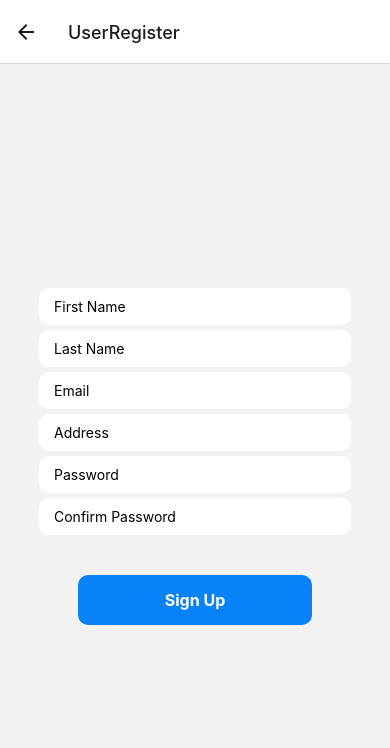
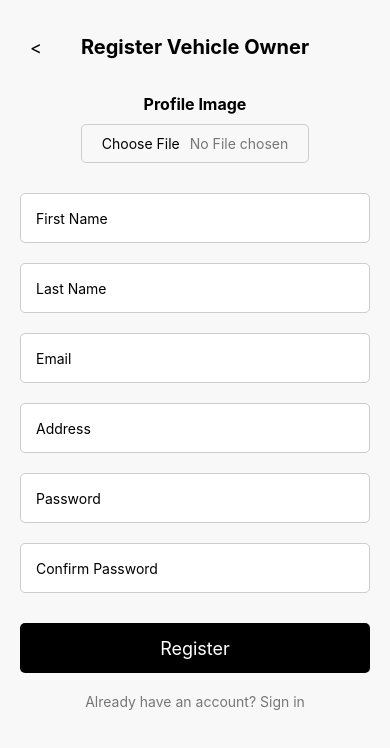
Before and after one commit to Pabelic1221/newCarmedicApp, a React Native app: screen /UserRegister in a window 390 px wide. Shown: the top 748 px of the page. Built offline with nearby package versions, Linux system fonts and the light colour scheme; no server answers.

Commit message:
Designing Login and Register Screen

```diff
--- a/screens/LoginScreen.js
+++ b/screens/LoginScreen.js
@@ -1,6 +1,6 @@
 import { useNavigation } from '@react-navigation/core';
 import React, { useEffect, useState } from 'react';
-import { KeyboardAvoidingView, StyleSheet, Text, TextInput, TouchableOpacity, View } from 'react-native';
+import { KeyboardAvoidingView, StyleSheet, Text, TextInput, TouchableOpacity, View, ActivityIndicator, Alert } from 'react-native';
 import { auth, db } from '../firebase';
 import { onAuthStateChanged, signInWithEmailAndPassword } from "firebase/auth";
 import { doc, getDoc } from "firebase/firestore";
@@ -8,6 +8,7 @@ import { doc, getDoc } from "firebase/firestore";
 const LoginScreen = () => {
   const [email, setEmail] = useState('');
   const [password, setPassword] = useState('');
+  const [isLoading, setIsLoading] = useState(false);
 
   const navigation = useNavigation();
 
@@ -28,18 +29,22 @@ const LoginScreen = () => {
     if (user.emailVerified && userData.verified) {
       navigation.replace("Home");
     } else {
-      alert("Please verify your email before logging in.");
+      Alert.alert("Please verify your email before logging in.");
       auth.signOut();
     }
   };
 
-  const handleLogin = () => {
-    signInWithEmailAndPassword(auth, email, password)
-      .then(userCredentials => {
-        const user = userCredentials.user;
-        console.log('Logged in with:', user.email);
-      })
-      .catch(error => alert(error.message));
+  const handleLogin = async () => {
+    setIsLoading(true);
+    try {
+      await signInWithEmailAndPassword(auth, email, password);
+      console.log('Logged in with:', email);
+    } catch (error) {
+      console.error('Error during login', error);
+      Alert.alert('Login Error', error.message);
+    } finally {
+      setIsLoading(false);
+    }
   };
 
   const handleSignUpNavigation = () => {
@@ -47,16 +52,16 @@ const LoginScreen = () => {
   };
 
   return (
-    <KeyboardAvoidingView
-      style={styles.container}
-      behavior="padding"
-    >
+    <KeyboardAvoidingView style={styles.container} behavior="padding">
+      <Text style={styles.title}>Login</Text>
       <View style={styles.inputContainer}>
         <TextInput
           placeholder="Email"
           value={email}
           onChangeText={text => setEmail(text)}
           style={styles.input}
+          keyboardType="email-address"
+          autoCapitalize="none"
         />
         <TextInput
           placeholder="Password"
@@ -66,21 +71,16 @@ const LoginScreen = () => {
           secureTextEntry
         />
       </View>
-
       <View style={styles.buttonContainer}>
-        <TouchableOpacity
-          onPress={handleLogin}
-          style={styles.button}
-        >
-          <Text style={styles.buttonText}>Login</Text>
-        </TouchableOpacity>
-        <TouchableOpacity
-          onPress={handleSignUpNavigation}
-          style={styles.signUpTextContainer}
-        >
-          <Text style={styles.signUpText}>
-            Don't have an account? Sign up
-          </Text>
+        {isLoading ? (
+          <ActivityIndicator size="large" color="#3498db" />
+        ) : (
+          <TouchableOpacity onPress={handleLogin} style={styles.button}>
+            <Text style={styles.buttonText}>Login</Text>
+          </TouchableOpacity>
+        )}
+        <TouchableOpacity onPress={handleSignUpNavigation} style={styles.signUpTextContainer}>
+          <Text style={styles.signUpText}>Don't have an account? Sign up</Text>
         </TouchableOpacity>
       </View>
     </KeyboardAvoidingView>
@@ -92,31 +92,39 @@ export default LoginScreen;
 const styles = StyleSheet.create({
   container: {
     flex: 1,
+    padding: 20,
     justifyContent: 'center',
     alignItems: 'center',
   },
+  title: {
+    fontSize: 24,
+    marginBottom: 20,
+  },
   inputContainer: {
-    width: '80%',
+    width: '100%',
   },
   input: {
+    width: '100%',
     backgroundColor: 'white',
     paddingHorizontal: 15,
     paddingVertical: 10,
     borderRadius: 10,
+    borderWidth: 1,
+    borderColor: '#ccc',
     marginTop: 5,
   },
   buttonContainer: {
-    width: '60%',
+    width: '100%',
     justifyContent: 'center',
     alignItems: 'center',
     marginTop: 40,
   },
   button: {
     backgroundColor: '#0782F9',
-    width: '100%',
     padding: 15,
     borderRadius: 10,
     alignItems: 'center',
+    width: '100%',
   },
   buttonText: {
     color: 'white',
--- a/screens/UserRegisterScreen.js
+++ b/screens/UserRegisterScreen.js
@@ -11,6 +11,10 @@ const UserRegisterScreen = ({ navigation }) => {
   const [address, setAddress] = useState('');
   const [password, setPassword] = useState('');
   const [confirmPassword, setConfirmPassword] = useState('');
+
+  React.useLayoutEffect(() => {
+    navigation.setOptions({ headerShown: false });
+  }, [navigation]);
 
   const handleSignUp = () => {
     if (password !== confirmPassword) {
@@ -45,60 +49,76 @@ const UserRegisterScreen = ({ navigation }) => {
       .catch(error => alert(error.message));
   };
 
+  const goBack = () => {
+    navigation.goBack();
+  };
+
   return (
     <KeyboardAvoidingView
       style={styles.container}
       behavior="padding"
     >
-      <View style={styles.inputContainer}>
+      <View style={styles.appBar}>
+        <TouchableOpacity onPress={goBack} style={styles.backButton}>
+          <Text style={styles.backText}>{'<'}</Text>
+        </TouchableOpacity>
+        <Text style={styles.appBarTitle}>Register Vehicle Owner</Text>
+      </View>
+
+      <View style={styles.uploadContainer}>
+        <Text style={styles.uploadLabel}>Profile Image</Text>
+        <TouchableOpacity style={styles.uploadButton}>
+          <Text style={styles.uploadButtonText}>Choose File</Text>
+          <Text style={styles.noFileText}>No File chosen</Text>
+        </TouchableOpacity>
+      </View>
+
       <TextInput
+        style={styles.input}
+        value={firstName}
+        onChangeText={setFirstName}
         placeholder="First Name"
-          value={firstName}
-          onChangeText={text => setFirstName(text)}
-          style={styles.input}
       />
       <TextInput
+        style={styles.input}
+        value={lastName}
+        onChangeText={setLastName}
         placeholder="Last Name"
-          value={lastName}
-          onChangeText={text => setLastName(text)}
-          style={styles.input}
       />
       <TextInput
+        style={styles.input}
+        value={email}
+        onChangeText={setEmail}
         placeholder="Email"
-          value={email}
-          onChangeText={text => setEmail(text)}
-          style={styles.input}
+        autoCapitalize="none"
       />
       <TextInput
+        style={styles.input}
+        value={address}
+        onChangeText={setAddress}
         placeholder="Address"
-          value={address}
-          onChangeText={text => setAddress(text)}
-          style={styles.input}
       />
       <TextInput
+        style={styles.input}
+        value={password}
+        onChangeText={setPassword}
         placeholder="Password"
-          value={password}
-          onChangeText={text => setPassword(text)}
-          style={styles.input}
         secureTextEntry
       />
       <TextInput
+        style={styles.input}
+        value={confirmPassword}
+        onChangeText={setConfirmPassword}
         placeholder="Confirm Password"
-          value={confirmPassword}
-          onChangeText={text => setConfirmPassword(text)}
-          style={styles.input}
         secureTextEntry
       />
-      </View>
 
-      <View style={styles.buttonContainer}>
-        <TouchableOpacity
-          onPress={handleSignUp}
-          style={styles.button}
-        >
-          <Text style={styles.buttonText}>Sign Up</Text>
+      <TouchableOpacity style={styles.registerButton} onPress={handleSignUp}>
+        <Text style={styles.registerButtonText}>Register</Text>
       </TouchableOpacity>
-      </View>
+      <TouchableOpacity onPress={goBack}>
+        <Text style={styles.signInText}>Already have an account? Sign in</Text>
+      </TouchableOpacity>
     </KeyboardAvoidingView>
   );
 };
@@ -108,35 +128,79 @@ export default UserRegisterScreen;
 const styles = StyleSheet.create({
   container: {
     flex: 1,
+    padding: 20,
+    backgroundColor: '#f8f8f8',
+  },
+  appBar: {
+    flexDirection: 'row',
+    alignItems: 'center',
     justifyContent: 'center',
+    paddingVertical: 15,
+    paddingHorizontal: 10,
+    backgroundColor: '#f8f8f8',
+    marginBottom: 20,
+  },
+  backButton: {
+    position: 'absolute',
+    left: 10,
+  },
+  backText: {
+    fontSize: 18,
+    color: '#000',
+  },
+  appBarTitle: {
+    fontSize: 20,
+    fontWeight: 'bold',
+    color: '#000',
+  },
+  uploadContainer: {
+    marginBottom: 20,
     alignItems: 'center',
   },
-  inputContainer: {
-    width: '80%',
+  uploadLabel: {
+    fontSize: 16,
+    fontWeight: 'bold',
+  },
+  uploadButton: {
+    flexDirection: 'row',
+    alignItems: 'center',
+    paddingVertical: 10,
+    paddingHorizontal: 20,
+    borderWidth: 1,
+    borderColor: '#ccc',
+    borderRadius: 5,
+    marginTop: 10,
+  },
+  uploadButtonText: {
+    color: '#000',
+    marginRight: 10,
+  },
+  noFileText: {
+    color: '#777',
   },
   input: {
-    backgroundColor: 'white',
+    height: 50,
+    borderColor: '#ccc',
+    borderWidth: 1,
+    borderRadius: 5,
     paddingHorizontal: 15,
-    paddingVertical: 10,
-    borderRadius: 10,
-    marginTop: 5,
+    marginVertical: 10,
+    backgroundColor: '#fff',
   },
-  buttonContainer: {
-    width: '60%',
+  registerButton: {
+    height: 50,
+    backgroundColor: '#000',
+    borderRadius: 5,
+    alignItems: 'center',
     justifyContent: 'center',
-    alignItems: 'center',
-    marginTop: 40,
+    marginVertical: 20,
   },
-  button: {
-    backgroundColor: '#0782F9',
-    width: '100%',
-    padding: 15,
-    borderRadius: 10,
-    alignItems: 'center',
+  registerButtonText: {
+    color: '#fff',
+    fontSize: 18,
   },
-  buttonText: {
-    color: 'white',
-    fontWeight: '700',
-    fontSize: 16,
+  signInText: {
+    color: '#777',
+    textAlign: 'center',
   },
 });
```
Lines whose indentation alone changed are shown as unchanged.
